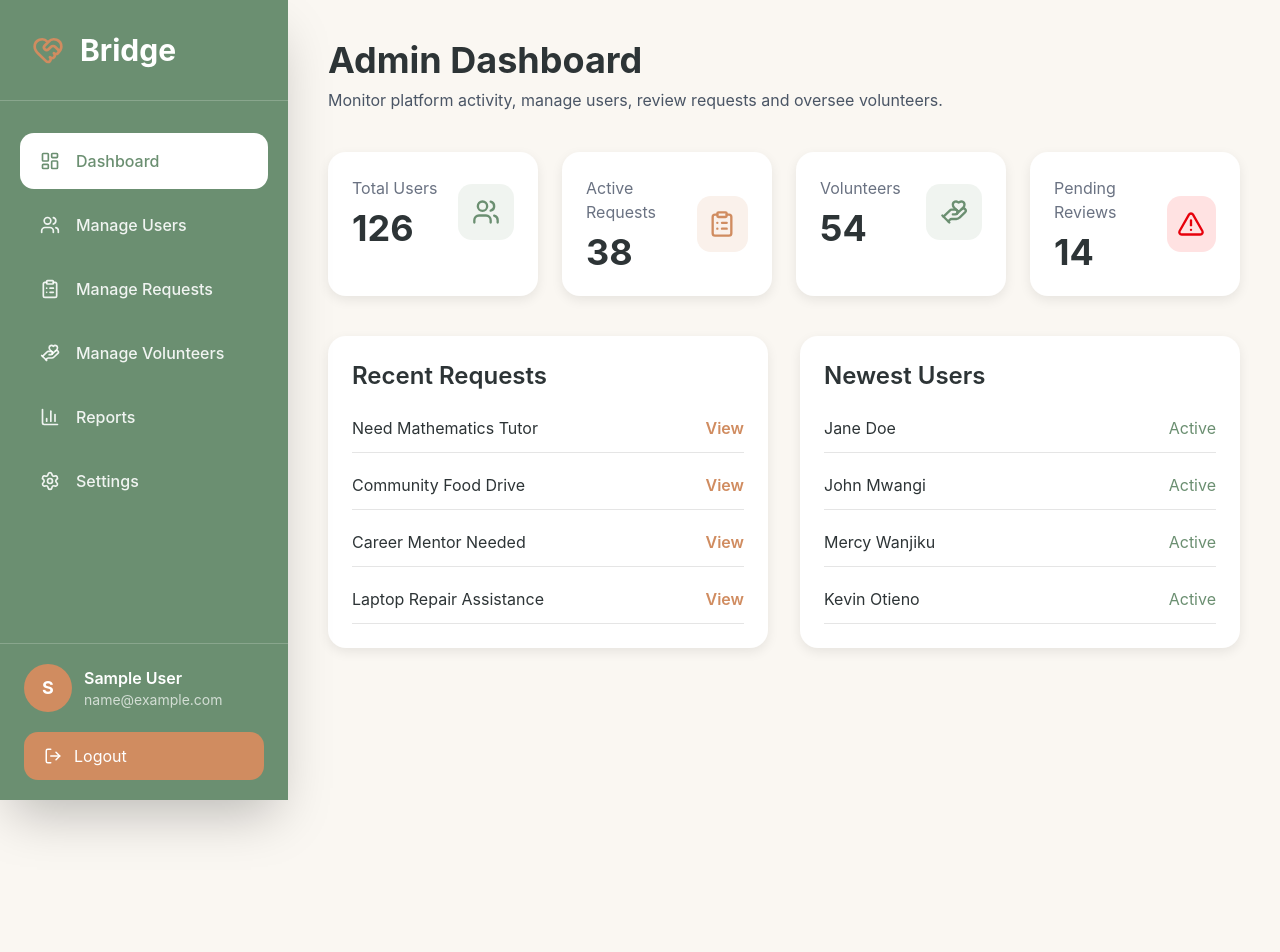
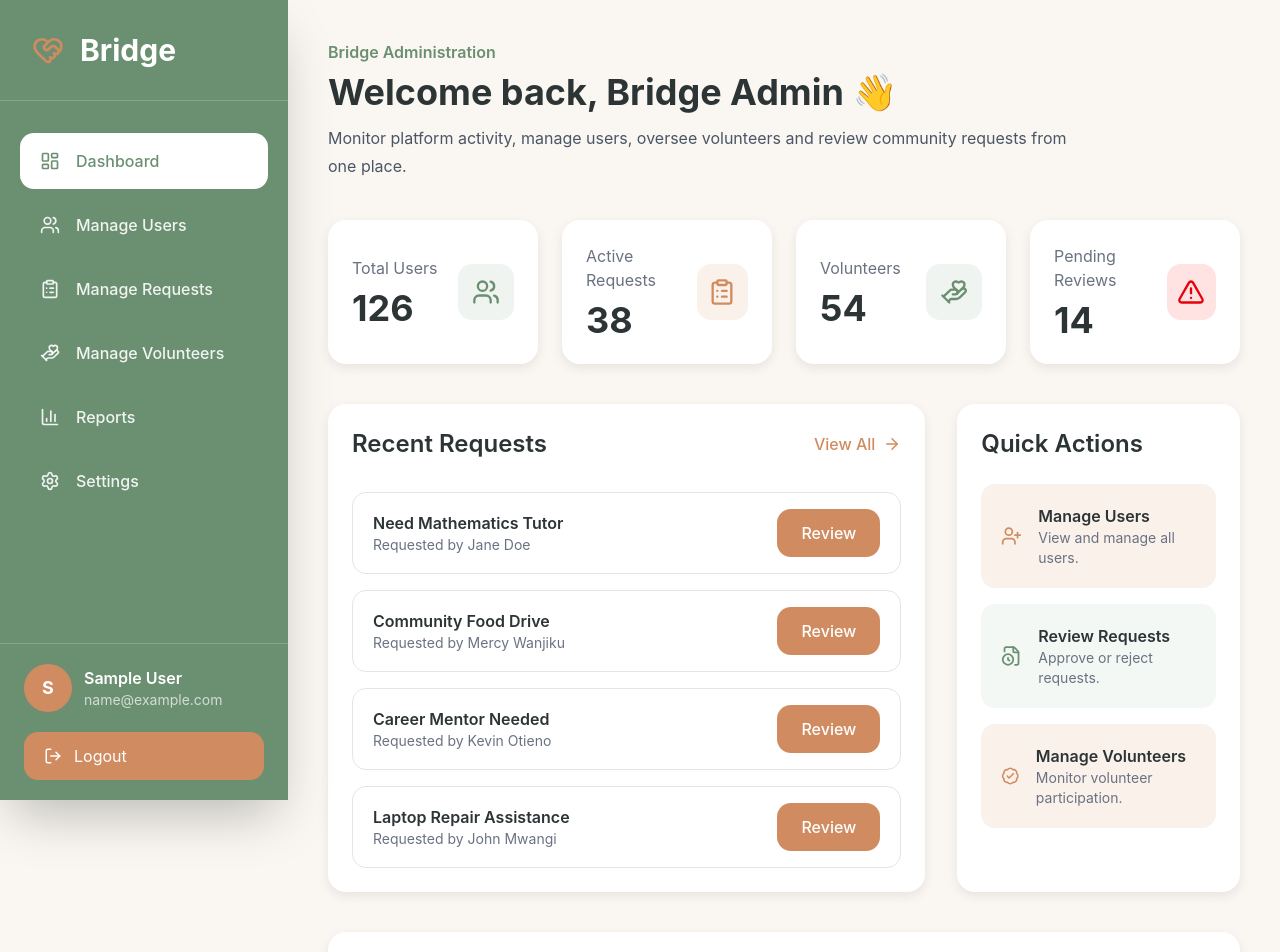
Before and after one commit to theefrank/bridge-app, a React (Vite) app: page /admin/dashboard in a window 1280 px wide. Shown: the top 952 px of the page. Before the commit the page ends 800 px from the top, so only its background shows below. Built offline with nearby package versions, Linux system fonts and the light colour scheme; sample sign-in values are in the browser's storage.

Commit message:
feat(admin): redesign dashboard with quick actions and improved layout

```diff
--- a/src/pages/admin/AdminDashboard.jsx
+++ b/src/pages/admin/AdminDashboard.jsx
@@ -3,37 +3,101 @@ import {
   ClipboardList,
   HandHeart,
   TriangleAlert,
+  ArrowRight,
+  UserPlus,
+  FileClock,
+  BadgeCheck,
 } from "lucide-react";
+
+import { Link, useNavigate } from "react-router-dom";
+
 import AdminSidebar from "../../components/admin/AdminSidebar";
 import AdminStats from "../../components/admin/AdminStats";
 
 export default function AdminDashboard() {
+  const navigate = useNavigate();
+
   const dashboardStats = [
     {
       title: "Total Users",
       value: 126,
       icon: <Users size={28} />,
       color: "bg-[#6B8F71]/10 text-[#6B8F71]",
+      path: "/admin/users",
     },
     {
       title: "Active Requests",
       value: 38,
       icon: <ClipboardList size={28} />,
       color: "bg-[#FAF1EB] text-[#D08C60]",
+      path: "/admin/requests",
     },
     {
       title: "Volunteers",
       value: 54,
       icon: <HandHeart size={28} />,
       color: "bg-[#6B8F71]/10 text-[#6B8F71]",
+      path: "/admin/volunteers",
     },
     {
       title: "Pending Reviews",
       value: 14,
       icon: <TriangleAlert size={28} />,
       color: "bg-red-100 text-red-600",
+      path: "/admin/requests",
     },
   ];
+
+  const recentRequests = [
+    {
+      id: 1,
+      title: "Need Mathematics Tutor",
+      user: "Jane Doe",
+      status: "Pending",
+    },
+    {
+      id: 2,
+      title: "Community Food Drive",
+      user: "Mercy Wanjiku",
+      status: "Pending",
+    },
+    {
+      id: 3,
+      title: "Career Mentor Needed",
+      user: "Kevin Otieno",
+      status: "Pending",
+    },
+    {
+      id: 4,
+      title: "Laptop Repair Assistance",
+      user: "John Mwangi",
+      status: "Pending",
+    },
+  ];
+
+  const newestUsers = [
+    {
+      id: 1,
+      name: "Jane Doe",
+      role: "Volunteer",
+    },
+    {
+      id: 2,
+      name: "John Mwangi",
+      role: "User",
+    },
+    {
+      id: 3,
+      name: "Mercy Wanjiku",
+      role: "Volunteer",
+    },
+    {
+      id: 4,
+      name: "Kevin Otieno",
+      role: "User",
+    },
+  ];
+
   return (
     <div className="flex min-h-screen bg-[#FAF7F2]">
 
@@ -43,48 +107,292 @@ export default function AdminDashboard() {
 
         {/* Header */}
 
-        <div className="mb-10">
+        <section className="mb-10">
+
+          <p className="text-[#6B8F71] font-semibold mb-2">
+            Bridge Administration
+          </p>
 
           <h1 className="text-4xl font-bold">
-            Admin Dashboard
+            Welcome back, Bridge Admin 👋
           </h1>
 
-          <p className="text-gray-600 mt-2">
+          <p className="text-gray-600 mt-3 max-w-3xl leading-7">
             Monitor platform activity, manage users,
-            review requests and oversee volunteers.
+            oversee volunteers and review community
+            requests from one place.
+          </p>
+
+        </section>
+
+        {/* Statistics */}
+
+        <div className="grid grid-cols-1 md:grid-cols-2 xl:grid-cols-4 gap-6">
+
+          {dashboardStats.map((stat) => (
+
+            <button
+              key={stat.title}
+              onClick={() => navigate(stat.path)}
+              className="bridge-card text-left"
+            >
+
+              <div className="flex justify-between items-center">
+
+                <div>
+
+                  <p className="text-gray-500">
+                    {stat.title}
+                  </p>
+
+                  <h2 className="text-4xl font-bold mt-2">
+                    {stat.value}
+                  </h2>
+
+                </div>
+
+                <div
+                  className={`w-14 h-14 rounded-xl flex items-center justify-center ${stat.color}`}
+                >
+
+                  {stat.icon}
+
+                </div>
+
+              </div>
+
+            </button>
+
+          ))}
+
+        </div>
+
+        {/* Main Content */}
+
+        <section className="grid xl:grid-cols-3 gap-8 mt-10">
+
+          {/* Recent Requests */}
+
+          <div className="bridge-card xl:col-span-2">
+
+            <div className="flex justify-between items-center mb-8">
+
+              <h2 className="text-2xl font-semibold">
+
+                Recent Requests
+
+              </h2>
+
+              <Link
+                to="/admin/requests"
+                className="flex items-center gap-2 text-[#D08C60] font-medium"
+              >
+
+                View All
+
+                <ArrowRight size={18} />
+
+              </Link>
+
+            </div>
+
+            <div className="space-y-4">
+
+              {recentRequests.map((request) => (
+
+                <div
+                  key={request.id}
+                  className="flex justify-between items-center rounded-xl border bg-white px-5 py-4"
+                >
+
+                  <div>
+
+                    <h3 className="font-semibold">
+
+                      {request.title}
+
+                    </h3>
+
+                    <p className="text-sm text-gray-500">
+
+                      Requested by {request.user}
+
                     </p>
 
                   </div>
 
-        <AdminStats stats={dashboardStats}/>
+                  <button
+                    onClick={() =>
+                      navigate("/admin/requests")
+                    }
+                    className="btn-secondary"
+                  >
 
-        <div className="grid xl:grid-cols-2 gap-8 mt-10">
+                    Review
 
-          {/* Recent Requests */}
+                  </button>
+
+                </div>
+
+              ))}
+
+            </div>
+
+          </div>
+
+          {/* Quick Actions */}
 
           <div className="bridge-card">
 
             <h2 className="text-2xl font-semibold mb-6">
-              Recent Requests
+
+              Quick Actions
+
             </h2>
 
-            <div className="space-y-5">
+            <div className="space-y-4">
 
-              {[
-                "Need Mathematics Tutor",
-                "Community Food Drive",
-                "Career Mentor Needed",
-                "Laptop Repair Assistance",
-              ].map((request) => (
+              <button
+                onClick={() =>
+                  navigate("/admin/users")
+                }
+                className="w-full flex items-center gap-4 rounded-xl bg-[#FAF1EB] p-5 text-left"
+              >
+
+                <UserPlus className="text-[#D08C60]" />
+
+                <div>
+
+                  <h3 className="font-semibold">
+
+                    Manage Users
+
+                  </h3>
+
+                  <p className="text-sm text-gray-500">
+
+                    View and manage all users.
+
+                  </p>
+
+                </div>
+
+              </button>
+
+              <button
+                onClick={() =>
+                  navigate("/admin/requests")
+                }
+                className="w-full flex items-center gap-4 rounded-xl bg-[#F4F8F5] p-5 text-left"
+              >
+
+                <FileClock className="text-[#6B8F71]" />
+
+                <div>
+
+                  <h3 className="font-semibold">
+
+                    Review Requests
+
+                  </h3>
+
+                  <p className="text-sm text-gray-500">
+
+                    Approve or reject requests.
+
+                  </p>
+
+                </div>
+
+              </button>
+
+              <button
+                onClick={() =>
+                  navigate("/admin/volunteers")
+                }
+                className="w-full flex items-center gap-4 rounded-xl bg-[#FAF1EB] p-5 text-left"
+              >
+
+                <BadgeCheck className="text-[#D08C60]" />
+
+                <div>
+
+                  <h3 className="font-semibold">
+
+                    Manage Volunteers
+
+                  </h3>
+
+                  <p className="text-sm text-gray-500">
+
+                    Monitor volunteer participation.
+
+                  </p>
+
+                </div>
+
+              </button>
+
+            </div>
+
+          </div>
+
+        </section>
+
+        {/* New Users */}
+
+        <section className="bridge-card mt-10">
+
+          <div className="flex justify-between items-center mb-8">
+
+            <h2 className="text-2xl font-semibold">
+
+              Newest Users
+
+            </h2>
+
+            <Link
+              to="/admin/users"
+              className="text-[#D08C60] font-medium"
+            >
+
+              View All
+
+            </Link>
+
+          </div>
+
+          <div className="grid md:grid-cols-2 gap-5">
+
+            {newestUsers.map((user) => (
 
               <div
-                  key={request}
-                  className="flex justify-between items-center border-b pb-3"
+                key={user.id}
+                className="flex justify-between items-center rounded-xl border bg-white px-5 py-4"
               >
 
-                  <span>{request}</span>
+                <div>
 
-                  <button className="text-[#D08C60] font-semibold hover:underline">
+                  <h3 className="font-semibold">
+
+                    {user.name}
+
+                  </h3>
+
+                  <p className="text-sm text-gray-500">
+
+                    {user.role}
+
+                  </p>
+
+                </div>
+
+                <button
+                  onClick={() =>
+                    navigate("/admin/users")
+                  }
+                  className="text-[#6B8F71] font-semibold"
+                >
 
                   View
 
@@ -96,45 +404,7 @@ export default function AdminDashboard() {
 
           </div>
 
-          </div>
-
-          {/* Recent Users */}
-
-          <div className="bridge-card">
-
-            <h2 className="text-2xl font-semibold mb-6">
-              Newest Users
-            </h2>
-
-            <div className="space-y-5">
-
-              {[
-                "Jane Doe",
-                "John Mwangi",
-                "Mercy Wanjiku",
-                "Kevin Otieno",
-              ].map((user) => (
-
-                <div
-                  key={user}
-                  className="flex justify-between items-center border-b pb-3"
-                >
-
-                  <span>{user}</span>
-
-                  <span className="text-[#6B8F71]">
-                    Active
-                  </span>
-
-                </div>
-
-              ))}
-
-            </div>
-
-          </div>
-
-        </div>
+        </section>
 
       </main>
 
```
Lines whose indentation alone changed are shown as unchanged.
